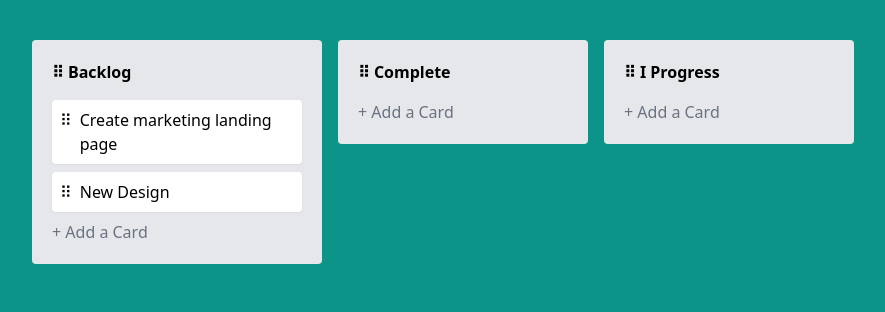
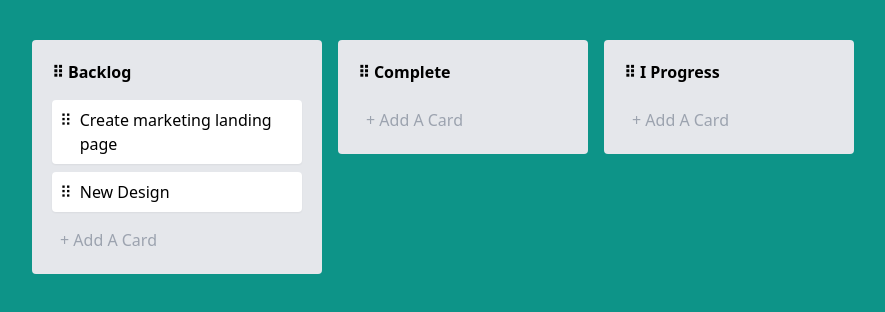
Before and after one commit to pocho50/Kanban-boards, a Nuxt app: page / in a window 1280 px wide. Shown: the top 312 px of the page, without its empty margins (8-893 px from the left). Built offline with nearby package versions, Linux system fonts and the light colour scheme.

Commit message:
feat: add tasks

```diff
--- /dev/null
+++ b/components/NewTask.vue
@@ -0,0 +1,37 @@
+<script setup lang="ts">
+import type { Task } from '~~/types';
+import { nanoid } from 'nanoid';
+
+const emit = defineEmits<{
+    (e: 'add', payload: Task): void;
+}>();
+
+const focused = ref(false);
+const title = ref("");
+
+function createTask(e: Event) {
+    if (title.value.trim()) {
+        e.preventDefault();
+        emit('add', {
+            title: title.value.trim(),
+            createAt: new Date(),
+            id: nanoid(),
+        } as Task)
+    }
+    title.value = "";
+}
+
+
+</script>
+
+<template>
+    <div>
+        <textarea v-model="title" @keydown.tab="createTask" @keyup.enter="createTask"
+            class="focus:bg-white focus:shadow resize-none rounded w-full border-none bg-transparent p-2 cursor-pointer overflow-y-hidden"
+            :class="{
+              'h-7': !focused,
+              'h-20': focused,
+            }" style="outline: none !important" @focus="focused = true" @blur="focused = false"
+            :placeholder="!focused ? '+ Add A Card' : 'Enter a title for this card'" />
+    </div>
+</template>
--- a/components/TrelloBoard.vue
+++ b/components/TrelloBoard.vue
@@ -54,7 +54,7 @@
                     </draggable>
 
                     <footer>
-                        <button class="text-gray-500">+ Add a Card</button>
+                        <NewTask @add="column.tasks.push($event)" />
                     </footer>
                 </div>
             </template>
```
